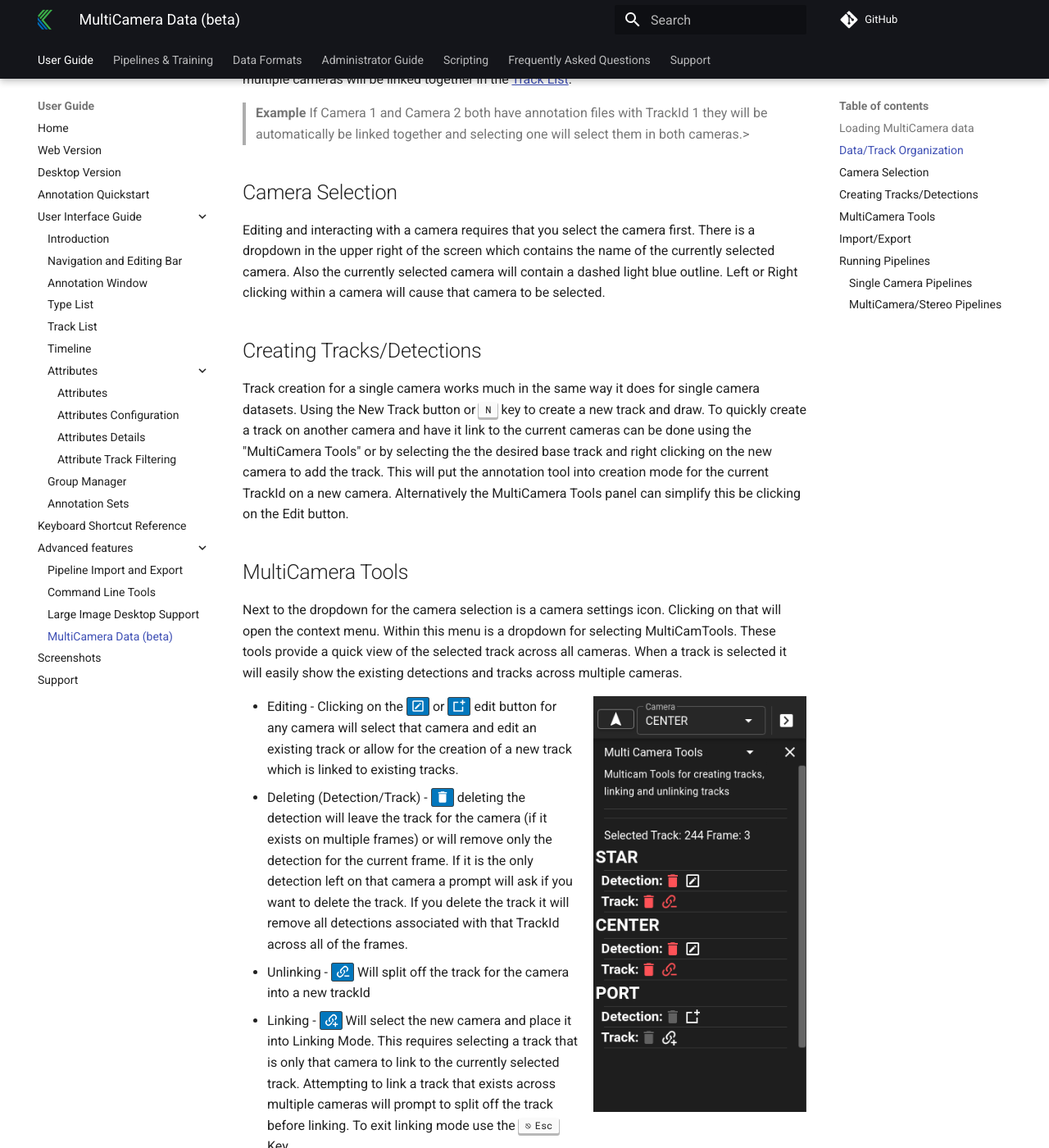
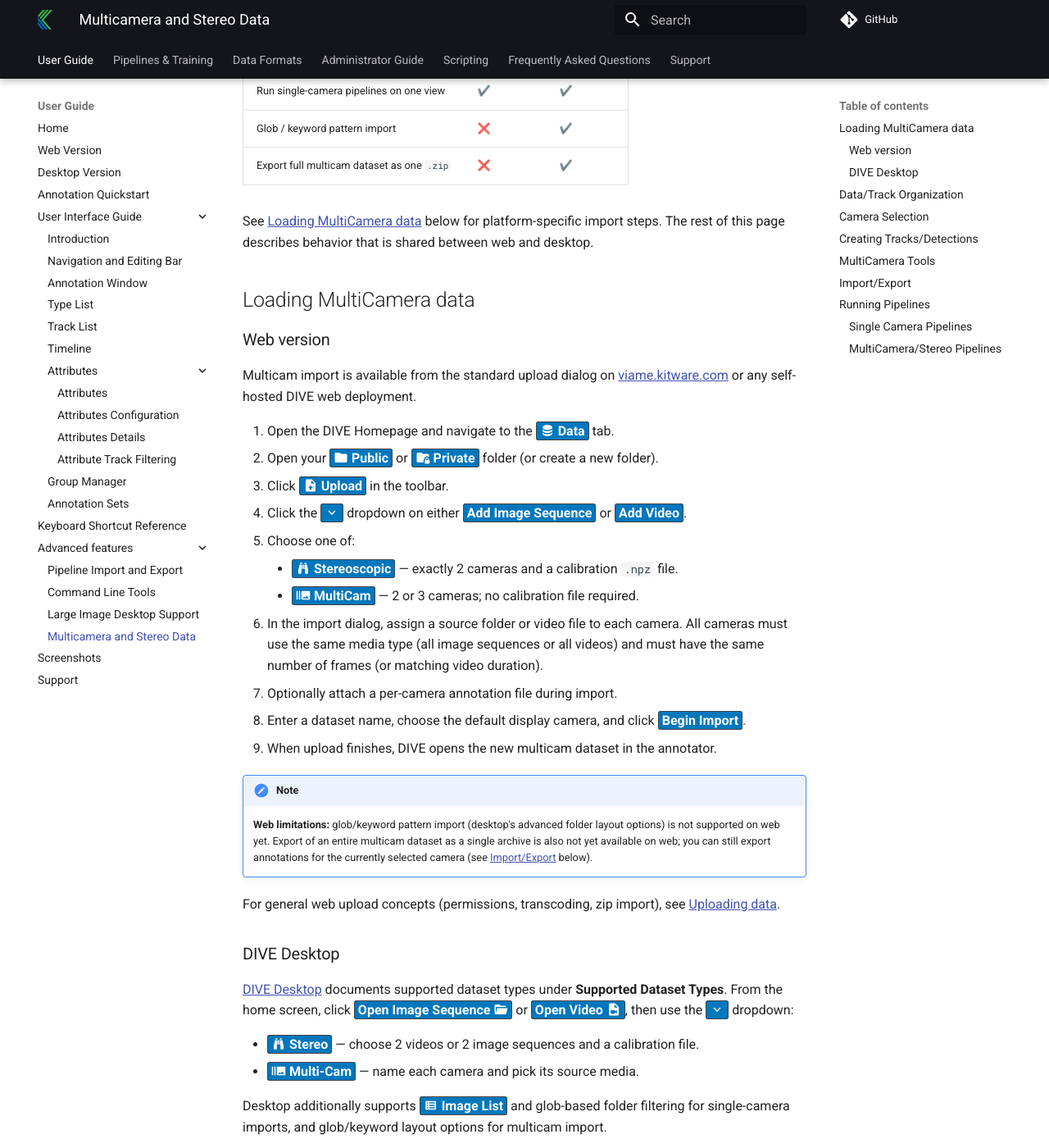
Before and after one commit to Kitware/dive, an MkDocs documentation site: the page built from docs/Multicamera-data.md, in a window 1280 px wide and 1400 px high, scrolled down 505 px. Shown: the whole window at 82% size. Built offline with MkDocs 1.6.1 and Material for MkDocs 9.7.7, drawn with Linux system fonts in a browser that asks for light colours; comment, search, counter and statistics services are not loaded; some of the changed text lies outside the part shown.

Commit message:
docuemtnation updates

```diff
--- a/docs/Multicamera-data.md
+++ b/docs/Multicamera-data.md
@@ -1,41 +1,88 @@
-# Multicamera and Stereo Data (Dive Desktop Beta)
+# Multicamera and Stereo Data
 
-A beta release of the *Desktop Only* software supports both multicamera and stereo datasets for viewing and editing.
+DIVE supports **multicamera** and **stereo** datasets on both the [web version](Web-Version.md) and [DIVE Desktop](Dive-Desktop.md). A multicam dataset groups two or three synchronized camera views under one parent dataset. Stereo datasets are a special two-camera case that also require a calibration file (`.npz`).
+
+| Capability | Web | Desktop |
+|------------|-----|---------|
+| Import stereo (2 cameras + calibration) | ✔️ | ✔️ |
+| Import multicam (2 or 3 cameras) | ✔️ | ✔️ |
+| View and annotate across cameras | ✔️ | ✔️ |
+| MultiCamera Tools (link/unlink tracks) | ✔️ | ✔️ |
+| Run stereo / multicam VIAME pipelines | ✔️ | ✔️ |
+| Run single-camera pipelines on one view | ✔️ | ✔️ |
+| Glob / keyword pattern import | ❌ | ✔️ |
+| Export full multicam dataset as one `.zip` | ❌ | ✔️ |
+
+See [Loading MultiCamera data](#loading-multicamera-data) below for platform-specific import steps. The rest of this page describes behavior that is shared between web and desktop.
 
 ## Loading MultiCamera data
 
-[Dive Desktop](Dive-Desktop.md) has documenation under "Supported Dataset Types" which describes how to import multiCamera or stereoscopic data.  Reminder that stereoscopic data requies a calibration file where multicamera data doesn't.
+### Web version
 
-##  Data/Track Organization
+Multicam import is available from the standard upload dialog on [viame.kitware.com](https://viame.kitware.com) or any self-hosted DIVE web deployment.
 
-Data is loaded amongst multiple folders to creae a mutlicamera dataset.  In these cases trackIds will be linked if they are the same across the cameras.  Selection of a trackId that exists across multiple cameras will be linked together in the [Track List](UI-Track-List.md).
+1. Open the DIVE Homepage and navigate to the ==:material-database: Data== tab.
+2. Open your ==:material-folder: Public== or ==:material-folder-lock: Private== folder (or create a new folder).
+3. Click ==:material-file-upload: Upload== in the toolbar.
+4. Click the ==:material-chevron-down:== dropdown on either ==Add Image Sequence== or ==Add Video==.
+5. Choose one of:
+    * ==:material-binoculars: Stereoscopic== — exactly 2 cameras and a calibration `.npz` file.
+    * ==:material-camera-burst: MultiCam== — 2 or 3 cameras; no calibration file required.
+6. In the import dialog, assign a source folder or video file to each camera. All cameras must use the same media type (all image sequences or all videos) and must have the same number of frames (or matching video duration).
+7. Optionally attach a per-camera annotation file during import.
+8. Enter a dataset name, choose the default display camera, and click ==Begin Import==.
+9. When upload finishes, DIVE opens the new multicam dataset in the annotator.
 
-> **Example**  If Camera 1 and Camera 2 both have annotation files with TrackId 1 they will be automatically be linked together and selecting one will select them in both cameras.>
+!!! note
+
+    **Web limitations:** glob/keyword pattern import (desktop's advanced folder layout options) is not supported on web yet. Export of an entire multicam dataset as a single archive is also not yet available on web; you can still export annotations for the currently selected camera (see [Import/Export](#importexport) below).
+
+For general web upload concepts (permissions, transcoding, zip import), see [Uploading data](Web-Version.md#uploading-data).
+
+### DIVE Desktop
+
+[DIVE Desktop](Dive-Desktop.md) documents supported dataset types under **Supported Dataset Types**. From the home screen, click ==Open Image Sequence :material-folder-open:== or ==Open Video :material-file-video:==, then use the ==:material-chevron-down:== dropdown:
+
+* ==:material-binoculars: Stereo== — choose 2 videos or 2 image sequences and a calibration file.
+* ==:material-camera-burst: Multi-Cam== — name each camera and pick its source media.
+
+Desktop additionally supports ==:material-view-list-outline: Image List== and glob-based folder filtering for single-camera imports, and glob/keyword layout options for multicam import.
+
+!!! info
+
+    Stereoscopic data **requires** a calibration file. Generic multicamera data does **not**.
+
+## Data/Track Organization
+
+Data is loaded amongst multiple folders to create a multicamera dataset. In these cases trackIds will be linked if they are the same across the cameras. Selection of a trackId that exists across multiple cameras will be linked together in the [Track List](UI-Track-List.md).
+
+> **Example:** If Camera 1 and Camera 2 both have annotation files with TrackId 1 they will be automatically linked together and selecting one will select them in both cameras.
 
 ## Camera Selection
 
-Editing and interacting with a camera requires that you select the camera first.  There is a dropdown in the upper right of the screen which contains the name of the currently selected camera.  Also the currently selected camera will contain a dashed light blue outline.  Left or Right clicking within a camera will cause that camera to be selected.
+Editing and interacting with a camera requires that you select the camera first. There is a dropdown in the upper right of the screen which contains the name of the currently selected camera. Also the currently selected camera will contain a dashed light blue outline. Left or right clicking within a camera will cause that camera to be selected.
 
 ## Creating Tracks/Detections
 
-Track creation for a single camera works much in the same way it does for single camera datasets.  Using the New Track button or ++n++ key to create a new track and draw.  To quickly create a track on another camera and have it link to the current cameras can be done using the "MultiCamera Tools" or by selecting the the desired base track and right clicking on the new camera to add the track.  This will put the annotation tool into creation mode for the current TrackId on a new camera.  Alternatively the MultiCamera Tools panel can simplify this be clicking on the Edit button.
+Track creation for a single camera works much in the same way it does for single camera datasets. Using the New Track button or ++n++ key to create a new track and draw. To quickly create a track on another camera and have it link to the current cameras can be done using the "MultiCamera Tools" or by selecting the desired base track and right clicking on the new camera to add the track. This will put the annotation tool into creation mode for the current TrackId on a new camera. Alternatively the MultiCamera Tools panel can simplify this by clicking on the Edit button.
 
 ## MultiCamera Tools
 
-Next to the dropdown for the camera selection is a camera settings icon.  Clicking on that will open the context menu.  Within this menu is a dropdown for selecting MultiCamTools.  These tools provide a quick view of the selected track across all cameras.
+Next to the dropdown for the camera selection is a camera settings icon. Clicking on that will open the context menu. Within this menu is a dropdown menu entry for MultiCam Tools. These tools provide a quick view of the selected track across all cameras.
 When a track is selected it will easily show the existing detections and tracks across multiple cameras.
 
 ![MultiCam Tools](images/MultiCam/MultiCamTools.png){ width=260px align=right }
 
-
-* Editing - Clicking on the ==:material-pencil-box-outline:== or ==:material-shape-square-plus:== edit button for any camera will select that camera and edit an existing track or allow for the creation of a new track which is linked to existing tracks.
-* Deleting (Detection/Track) - ==:material-delete:==  deleting the detection will leave the track for the camera (if it exists on multiple frames) or will remove only the detection for the current frame.  If it is the only detection left on that camera a prompt will ask if you want to delete the track.  If you delete the track it will remove all detections associated with that TrackId across all of the frames.
-* Unlinking - ==:material-link-variant-minus:== Will split off the track for the camera into a new trackId
-* Linking - ==:material-link-variant-plus:== Will select the new camera and place it into Linking Mode.  This requires selecting a track that is only that camera to link to the currently selected track.  Attempting to link a track that exists across multiple cameras will prompt to split off the track before linking.  To exit linking mode use the ++escape++ Key
+* **Editing** — Clicking on the ==:material-pencil-box-outline:== or ==:material-shape-square-plus:== edit button for any camera will select that camera and edit an existing track or allow for the creation of a new track which is linked to existing tracks.
+* **Deleting (Detection/Track)** — ==:material-delete:== deleting the detection will leave the track for the camera (if it exists on multiple frames) or will remove only the detection for the current frame. If it is the only detection left on that camera a prompt will ask if you want to delete the track. If you delete the track it will remove all detections associated with that TrackId across all of the frames.
+* **Unlinking** — ==:material-link-variant-minus:== will split off the track for the camera into a new trackId.
+* **Linking** — ==:material-link-variant-plus:== will select the new camera and place it into Linking Mode. This requires selecting a track that is only on that camera to link to the currently selected track. Attempting to link a track that exists across multiple cameras will prompt to split off the track before linking. To exit linking mode use the ++escape++ key.
 
 ## Import/Export
 
-Importing and exporting of data works similarily to a single dataset except that it will occur on the current selected camera.  Selecting "Starboard" camera and clicking export will only export the annotations for the "Starboard" camera.  Similarily importing annotations will only occur on the selected camera as well.
+Importing and exporting of data works similarly to a single dataset except that it occurs on the currently selected camera. Selecting the "Starboard" camera and clicking export will only export the annotations for the "Starboard" camera. Similarly importing annotations will only occur on the selected camera as well.
+
+On web, full-dataset export (all cameras and media in one archive) for multicam parents is not yet supported. Use per-camera export as above, or export from DIVE Desktop.
 
 ## Running Pipelines
 
@@ -43,13 +90,13 @@ Importing and exporting of data works similarily to a single dataset except that
 
 Single camera pipelines can be used by selecting the camera and then running the pipeline from the pipeline menu.
 
-> **Note** it is suggested that single camera pipelines only be run on empty datasets that don't have annotations already.  When the pipeline finishes it will create tracks with TrackIds that may conflict with the other cameras.  So it is reccomended that all tracks be removed before running single camera pipelines.
+> **Note:** it is suggested that single camera pipelines only be run on empty datasets that don't have annotations already. When the pipeline finishes it will create tracks with TrackIds that may conflict with the other cameras. So it is recommended that all tracks be removed before running single camera pipelines.
 
 ### MultiCamera/Stereo Pipelines
 
-There are specific pipelines that can be used on multi-camera or stereo datasets.  These pipelines are related to the type of dataset (mutlicamera vs stereo) and the number of cameras that exist.
+There are specific pipelines that can be used on multi-camera or stereo datasets. These pipelines are related to the type of dataset (multicamera vs stereo) and the number of cameras that exist. On web, run these from the ==Run Pipeline== menu in the viewer; the menu filters available pipelines based on dataset type and camera count.
 
 | Pipeline | Category | Type | Cameras | Description |
-| -------- | -------- | -------- | -------- | -------- |
-| <pre>gmm</pre>  | measurment | stereoscopic | 2 | Stereo pipeline used to compute fish length measurement |
-| <pre>X-cam</pre>  | X-cam | multicamera | 2 or 3| Multiple pipelines that can act on either 2 or 3 camera datasets.
+| -------- | -------- | ---- | ------- | ----------- |
+| <pre>gmm</pre> | measurement | stereoscopic | 2 | Stereo pipeline used to compute fish length measurement |
+| <pre>X-cam</pre> | X-cam | multicamera | 2 or 3 | Multiple pipelines that can act on either 2 or 3 camera datasets. |
--- a/mkdocs.yml
+++ b/mkdocs.yml
@@ -69,7 +69,7 @@ nav:
       - Pipeline Import and Export: Pipeline-Import-Export.md
       - Command Line Tools: Command-Line-Tools.md
       - Large Image Desktop Support: Large-Image-Support.md
-      - MultiCamera Data (beta): Multicamera-data.md
+      - Multicamera and Stereo Data: Multicamera-data.md
     - Screenshots: Screenshots.md
     - Support: Support.md
   - Pipelines & Training: Pipeline-Documentation.md
```
Also changed, not shown: docs/Dive-Desktop.md (+2 -0 lines), docs/Web-Version.md (+18 -0 lines), docs/index.md (+2 -1 lines).
